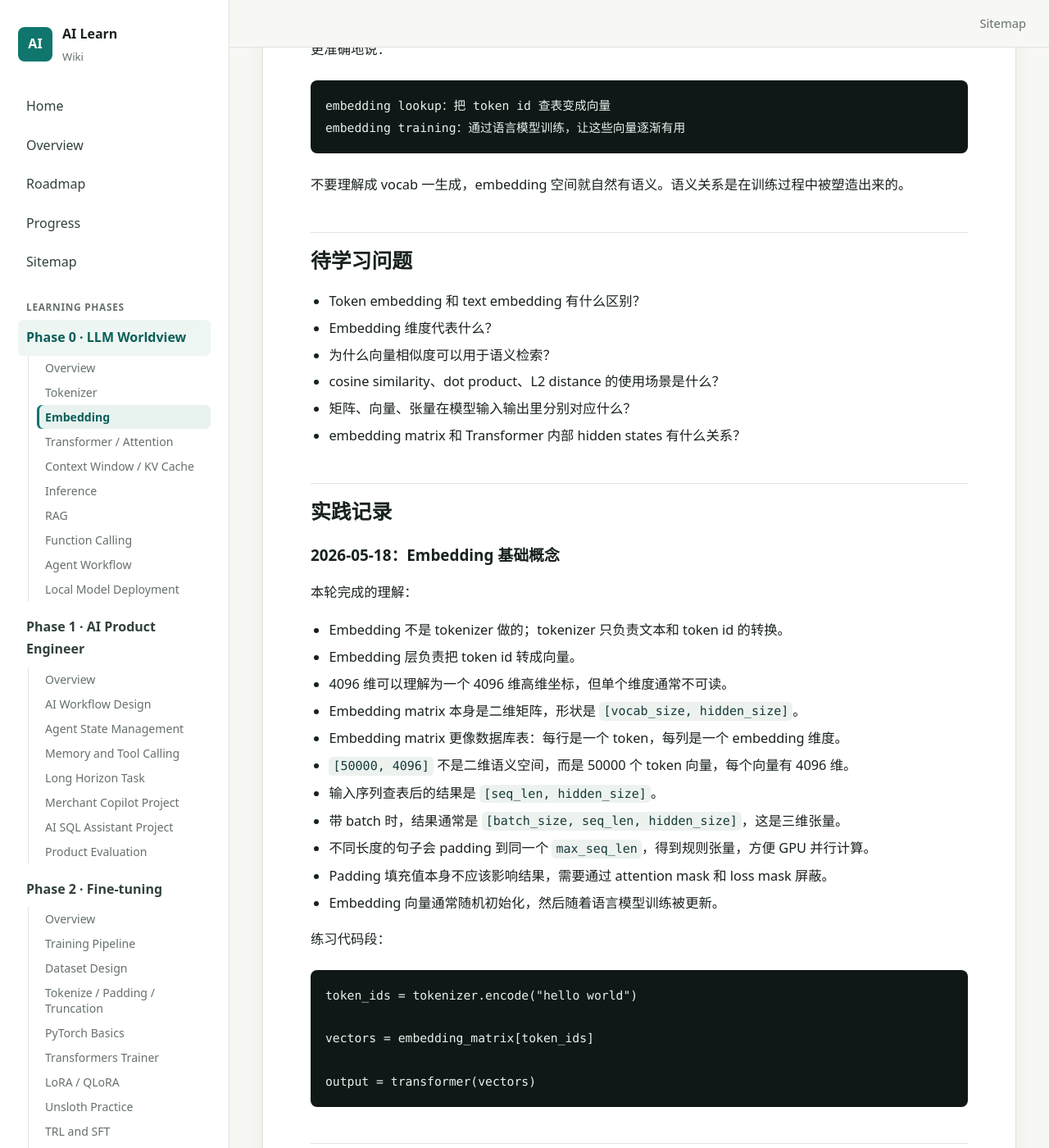
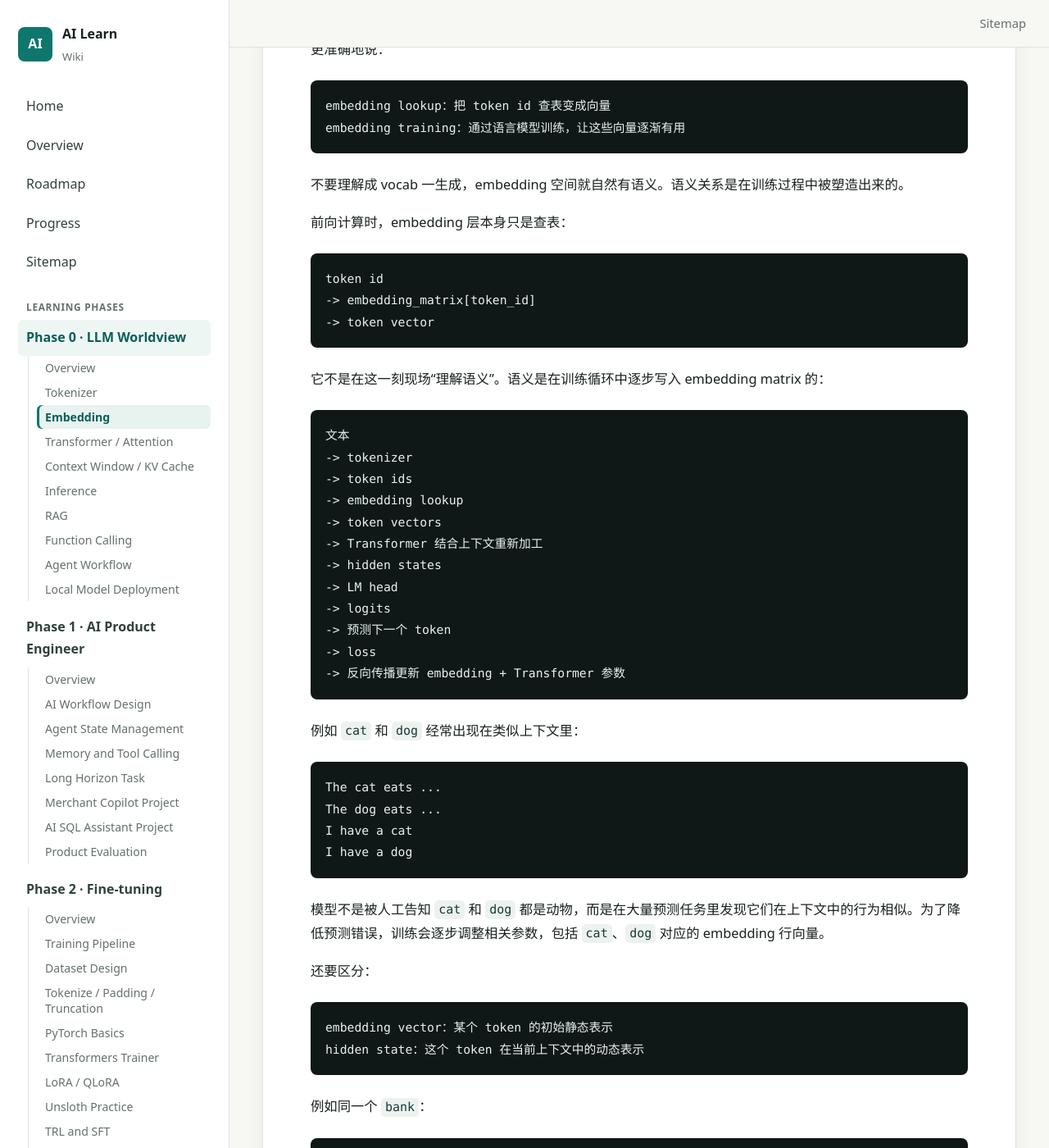
Before and after one commit to sgnilo/ai_learn, a Jekyll site: the page built from docs/phase-0-llm-worldview/02-embedding.md, in a window 1280 px wide and 1400 px high, scrolled down 7266 px. Shown: the whole window at 82% size. Built offline with Jekyll 4.4.1, drawn with Linux system fonts in a browser that asks for light colours; some of the changed text lies outside the part shown.

Commit message:
docs: add learning note commit skill

````diff
--- a/docs/phase-0-llm-worldview/02-embedding.md
+++ b/docs/phase-0-llm-worldview/02-embedding.md
@@ -283,6 +283,66 @@
 
 不要理解成 vocab 一生成，embedding 空间就自然有语义。语义关系是在训练过程中被塑造出来的。
 
+前向计算时，embedding 层本身只是查表：
+
+```text
+token id
+-> embedding_matrix[token_id]
+-> token vector
+```
+
+它不是在这一刻现场“理解语义”。语义是在训练循环中逐步写入 embedding matrix 的：
+
+```text
+文本
+-> tokenizer
+-> token ids
+-> embedding lookup
+-> token vectors
+-> Transformer 结合上下文重新加工
+-> hidden states
+-> LM head
+-> logits
+-> 预测下一个 token
+-> loss
+-> 反向传播更新 embedding + Transformer 参数
+```
+
+例如 `cat` 和 `dog` 经常出现在类似上下文里：
+
+```text
+The cat eats ...
+The dog eats ...
+I have a cat
+I have a dog
+```
+
+模型不是被人工告知 `cat` 和 `dog` 都是动物，而是在大量预测任务里发现它们在上下文中的行为相似。为了降低预测错误，训练会逐步调整相关参数，包括 `cat`、`dog` 对应的 embedding 行向量。
+
+还要区分：
+
+```text
+embedding vector：某个 token 的初始静态表示
+hidden state：这个 token 在当前上下文中的动态表示
+```
+
+例如同一个 `bank`：
+
+```text
+river bank
+bank account
+```
+
+Embedding lookup 查出的 `bank` 初始向量是一样的；进入 Transformer 后，因为上下文不同，它的 hidden state 会变成不同的上下文表示。
+
+所以：
+
+```text
+Embedding 层提供 token 的基础坐标
+Transformer 根据上下文把基础坐标加工成上下文语义
+训练过程把这种能力写进 embedding 和 Transformer 参数里
+```
+
 ## 待学习问题
 
 - Token embedding 和 text embedding 有什么区别？
@@ -291,6 +351,7 @@
 - cosine similarity、dot product、L2 distance 的使用场景是什么？
 - 矩阵、向量、张量在模型输入输出里分别对应什么？
 - embedding matrix 和 Transformer 内部 hidden states 有什么关系？
+- 反向传播如何知道应该更新哪些参数、往哪个方向更新？
 
 ## 实践记录
 
@@ -309,6 +370,8 @@
 - 不同长度的句子会 padding 到同一个 `max_seq_len`，得到规则张量，方便 GPU 并行计算。
 - Padding 填充值本身不应该影响结果，需要通过 attention mask 和 loss mask 屏蔽。
 - Embedding 向量通常随机初始化，然后随着语言模型训练被更新。
+- 前向计算时 embedding 只是查表；语义是在训练中通过 loss 和反向传播逐步写入 embedding matrix 的。
+- Embedding vector 是 token 的静态初始表示，Transformer hidden state 是结合上下文后的动态表示。
 
 练习代码段：
 
@@ -336,6 +399,8 @@
 - 不要把一个 token 对应到某个单元格；一个 token 对应的是 embedding matrix 里的一整行。
 - 不要把 embedding matrix 和一次输入得到的 embedding tensor 混在一起：前者通常二维，后者带 batch 时通常三维。
 - 不要以为 padding 是语义内容；它只是为了把不等长样本拼成规则张量，必须被 mask 掉。
+- 不要把 embedding lookup 理解成现场语义推理；它只是取出已经训练好的向量。
+- 不要把 embedding vector 和 hidden state 混为一谈；前者不看上下文，后者强依赖上下文。
 
 ## 复盘
 
--- /dev/null
+++ b/skills/ai-learn-note-commit/agents/openai.yaml
@@ -0,0 +1,4 @@
+interface:
+  display_name: "AI Learn Note Commit"
+  short_description: "Summarize learning conversations into docs and commit changes."
+  default_prompt: "Use this skill to update AI Learn notes from the current conversation, verify the repository, and create a local commit."
````
Also changed, not shown: skills/ai-learn-note-commit/SKILL.md (added, +61 -0 lines).
